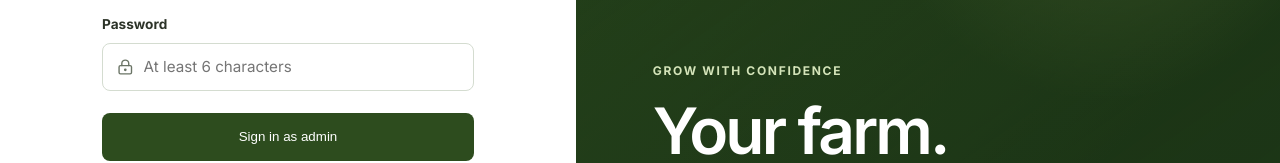
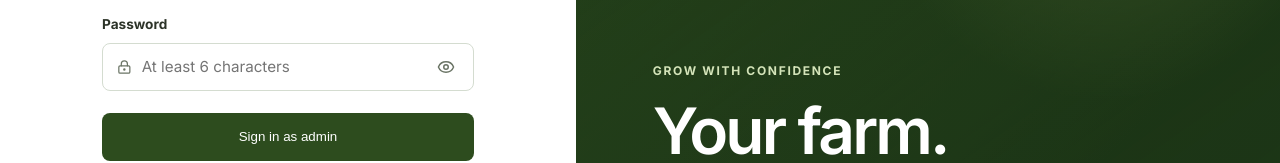
Before and after one commit to brighton118/G-S-Coffee, a React (Vite) app: page / in a window 1280 px wide. Shown: the part 486-649 px from the top of the page. Built offline with nearby package versions, Linux system fonts and the light colour scheme; no server answers.

Commit message:
feat: add show and hide password toggle on authentication form

```diff
--- a/src/pages/AdminAuth.css
+++ b/src/pages/AdminAuth.css
@@ -165,6 +165,30 @@
     font-size: 0.95rem;
 }
 
+.admin-auth-password-toggle {
+    background: transparent;
+    border: none;
+    padding: 0.3rem;
+    cursor: pointer;
+    color: var(--color-text-light);
+    display: inline-flex;
+    align-items: center;
+    justify-content: center;
+    border-radius: 6px;
+    flex-shrink: 0;
+    transition: color 0.15s ease, background-color 0.15s ease;
+}
+
+.admin-auth-password-toggle:hover {
+    color: var(--color-text);
+    background: rgba(0, 0, 0, 0.05);
+}
+
+.admin-auth-password-toggle:focus-visible {
+    outline: 2px solid var(--color-primary);
+    outline-offset: 1px;
+}
+
 .admin-auth-submit {
     width: 100%;
     min-height: 48px;
--- a/src/pages/AdminAuth.tsx
+++ b/src/pages/AdminAuth.tsx
@@ -8,7 +8,7 @@ import {
     signInWithPopup,
     signInWithRedirect
 } from 'firebase/auth';
-import { Banknote, Coffee, LockKeyhole, Mail } from 'lucide-react';
+import { Banknote, Coffee, Eye, EyeOff, LockKeyhole, Mail } from 'lucide-react';
 import { auth } from '../firebase';
 import './AdminAuth.css';
 
@@ -24,6 +24,7 @@ const AdminAuth = ({ message, onClearMessage }: AdminAuthProps) => {
     const [mode, setMode] = useState<'signIn' | 'signUp'>('signIn');
     const [email, setEmail] = useState('');
     const [password, setPassword] = useState('');
+    const [showPassword, setShowPassword] = useState(false);
     const [isSubmitting, setIsSubmitting] = useState(false);
     const [formMessage, setFormMessage] = useState('');
 
@@ -191,7 +192,7 @@ const AdminAuth = ({ message, onClearMessage }: AdminAuthProps) => {
                         <LockKeyhole size={18} aria-hidden="true" />
                         <input
                             id="admin-password"
-                            type="password"
+                            type={showPassword ? 'text' : 'password'}
                             autoComplete={mode === 'signIn' ? 'current-password' : 'new-password'}
                             minLength={6}
                             required
@@ -199,6 +200,15 @@ const AdminAuth = ({ message, onClearMessage }: AdminAuthProps) => {
                             onChange={event => setPassword(event.target.value)}
                             placeholder="At least 6 characters"
                         />
+                        <button
+                            type="button"
+                            className="admin-auth-password-toggle"
+                            onClick={() => setShowPassword(prev => !prev)}
+                            title={showPassword ? 'Hide password' : 'Show password'}
+                            aria-label={showPassword ? 'Hide password' : 'Show password'}
+                        >
+                            {showPassword ? <EyeOff size={18} aria-hidden="true" /> : <Eye size={18} aria-hidden="true" />}
+                        </button>
                     </div>
 
                     {(formMessage || message) && (
```
